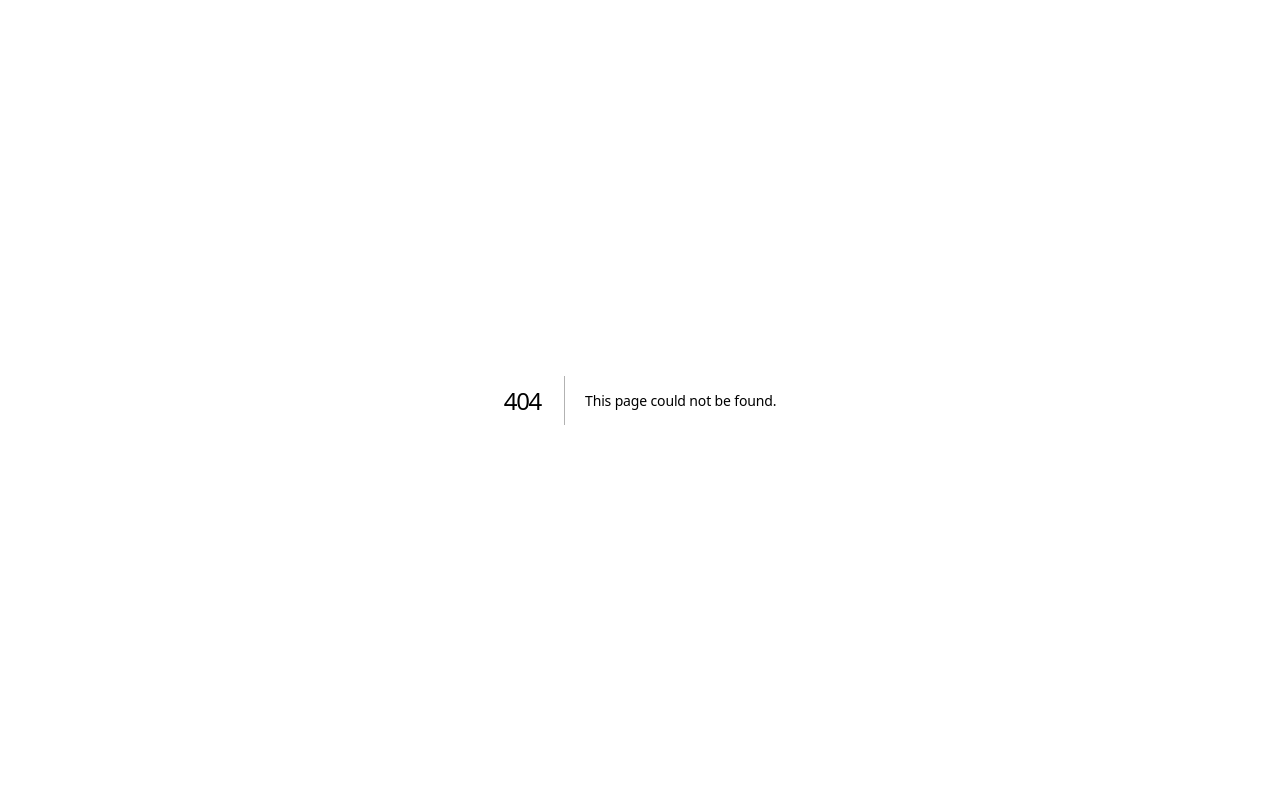
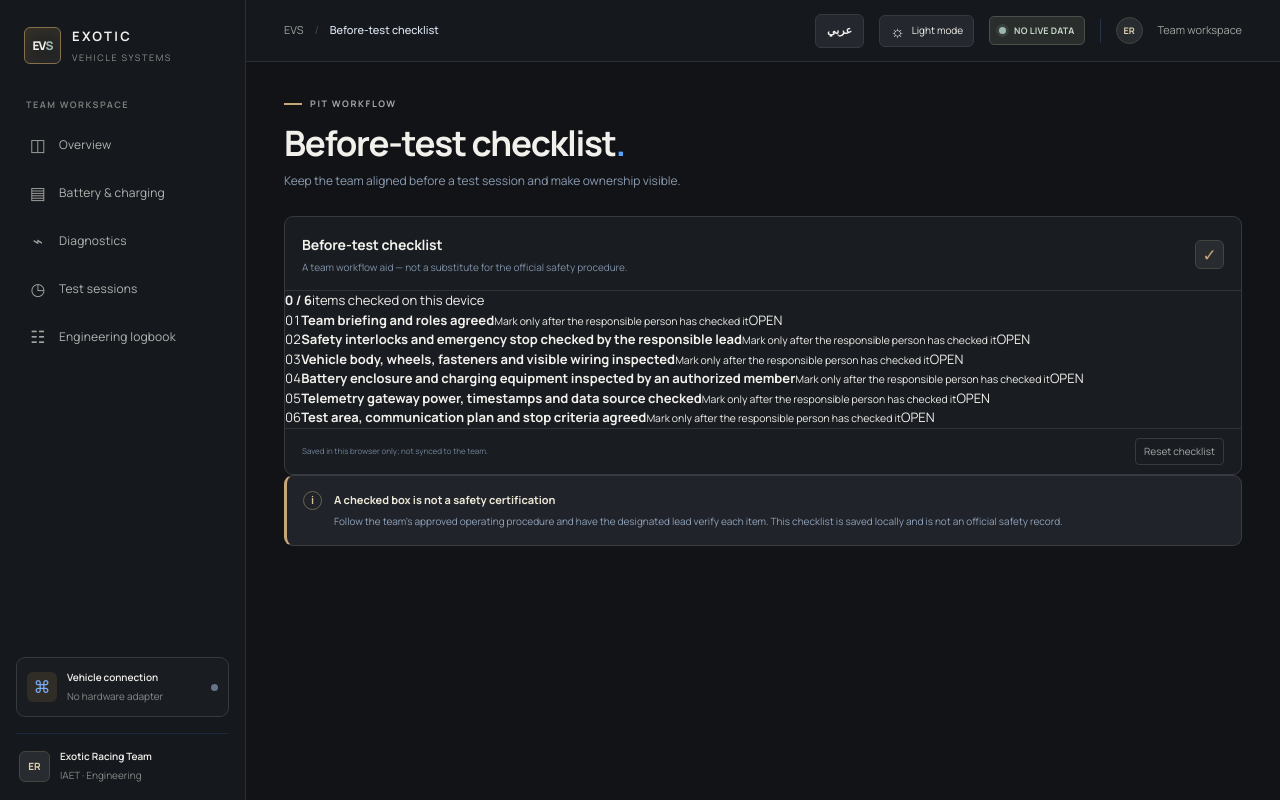
Before and after one commit to Abdo1629/exotic-vehicle-systems, a Next.js app: page /checklist in a window 1280 px wide. Before the commit this address had no page. Built offline with nearby package versions, Linux system fonts and the light colour scheme.

Commit message:
feat(ux): add bilingual pre-test workflow page

```diff
--- /dev/null
+++ b/app/checklist/page.tsx
@@ -0,0 +1,21 @@
+import AppShell from "@/components/AppShell";
+import PreTestChecklist from "@/components/PreTestChecklist";
+import { T } from "@/components/LocaleProvider";
+
+export default function ChecklistPage() {
+  return (
+    <AppShell active="checklist" title="Before-test checklist">
+      <div className="content">
+        <div className="page-intro">
+          <div>
+            <p className="eyebrow"><span className="eyebrow-line" /> <T en="PIT WORKFLOW" ar="تجهيز الاختبار" /></p>
+            <h1><T en="Before-test checklist" ar="قائمة ما قبل الاختبار" /><span className="title-period">.</span></h1>
+            <p className="subtitle"><T en="Keep the team aligned before a test session and make ownership visible." ar="خلّي الفريق متفق قبل جلسة الاختبار وخلي المسؤوليات واضحة." /></p>
+          </div>
+        </div>
+        <PreTestChecklist />
+        <section className="notice"><div className="notice-icon">i</div><div className="notice-copy"><strong><T en="A checked box is not a safety certification" ar="تحديد البند لا يعني اعتماد السلامة" /></strong><p><T en="Follow the team's approved operating procedure and have the designated lead verify each item. This checklist is saved locally and is not an official safety record." ar="اتبع إجراءات التشغيل المعتمدة للفريق، وخلي المسؤول المختص يتحقق من كل بند. القائمة محفوظة محليًا وليست سجل سلامة رسميًا." /></p></div></section>
+      </div>
+    </AppShell>
+  );
+}
```
